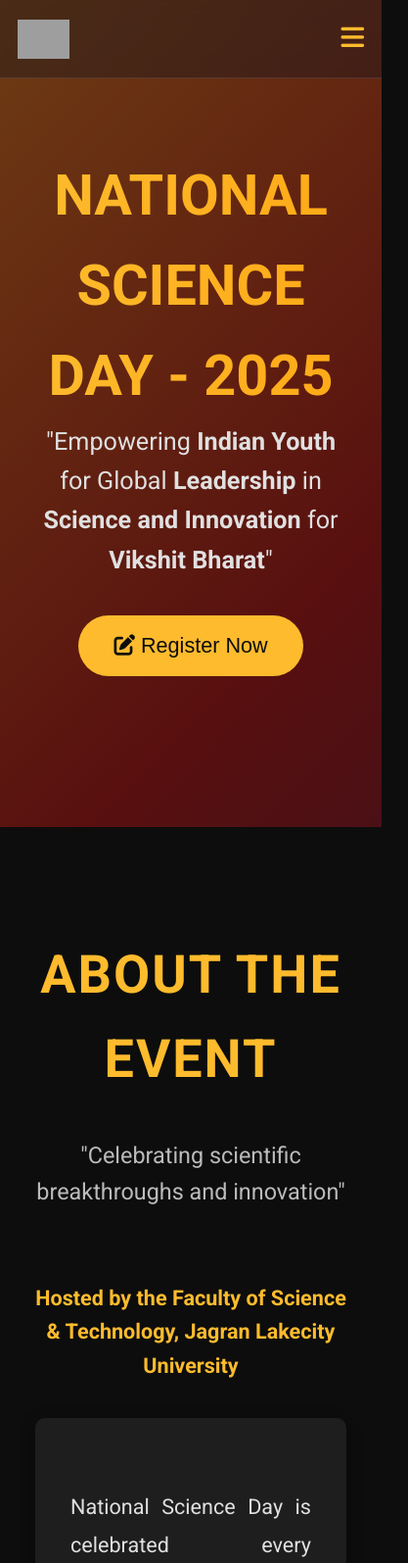
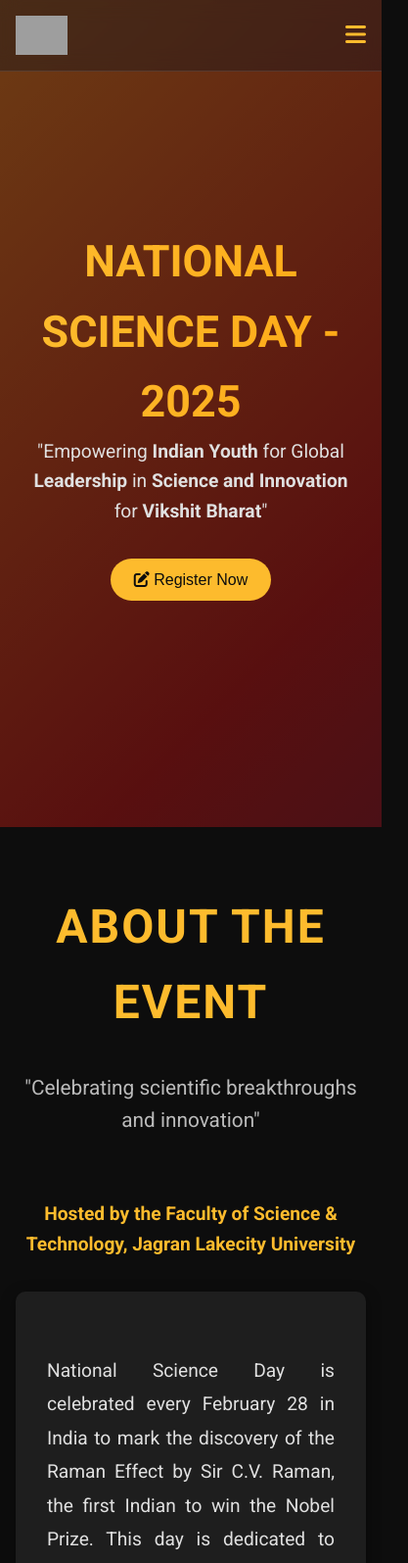
Before and after one commit to JLU-FAST-NSD/JLU-FAST-NSD-2025, a plain HTML site: page index.HTML in a window 390 px wide. Shown: the top 1595 px of the page at 98% size, 417 px wide, since content can reach past the window. Drawn offline with Linux system fonts and the light colour scheme; grey boxes are pictures that could not be loaded.

Commit message:
Update index.HTML

```diff
--- a/index.HTML
+++ b/index.HTML
@@ -122,21 +122,18 @@
       z-index: 2;
       animation: fadeIn 2s ease;
     }
-    /* --- Professional, Systematic Animated h1 --- */
+    /* Animated h1 */
     .hero-content h1 {
       position: relative;
-  font-size: 4rem; /* Adjust as needed */
+      font-size: 4rem; /* Desktop font size */
       text-transform: uppercase;
       background: linear-gradient(90deg, var(--primary-color), var(--secondary-color));
       background-size: 200% auto;
       -webkit-background-clip: text;
       -webkit-text-fill-color: transparent;
       opacity: 0; /* Start invisible */
-  /* Combined animations: entrance and continuous gradient shift */
       animation: textEntrance 1.5s ease-out forwards, gradientMove 5s linear infinite;
     }
-
-/* Entrance Animation: slide-in, slight scale, and fade-in */
     @keyframes textEntrance {
       0% {
         transform: translateX(-50px) scale(0.95);
@@ -147,22 +144,19 @@
         opacity: 1;
       }
     }
-
-/* Gradient Animation: subtle movement for a dynamic effect */
     @keyframes gradientMove {
       0% { background-position: 0% center; }
       100% { background-position: 200% center; }
     }
-
     .hero-content p {
-      font-size: 1.5rem; /* Increased from 1.5rem */
+      font-size: 1.5rem; /* Desktop font size */
       margin-bottom: 2rem;
     }
     .btn-primary {
       background: var(--primary-color);
       border: none;
       padding: 1rem 2rem;
-      font-size: 1.2rem; /* Slightly increased */
+      font-size: 1.2rem;
       color: var(--bg-dark);
       cursor: pointer;
       border-radius: 50px;
@@ -190,7 +184,7 @@
     }
     h2.section-title {
       text-align: center;
-      font-size: 3rem; /* Increased from 2.8rem */
+      font-size: 3rem;
       margin-bottom: 2rem;
       color: var(--primary-color);
       text-transform: uppercase;
@@ -198,11 +192,10 @@
     }
     .section-subtitle {
       text-align: center;
-      font-size: 1.3rem; /* Increased from 1.2rem */
+      font-size: 1.3rem;
       margin-bottom: 4rem;
       color: var(--text-muted);
     }
-    /* New department info style */
     .department-info {
       text-align: center;
       font-size: 1.2rem;
@@ -220,7 +213,7 @@
       box-shadow: 0 4px 15px rgba(0,0,0,0.4);
     }
     .introduction p {
-      font-size: 1.2rem; /* Increased from 1.1rem */
+      font-size: 1.2rem;
       margin-bottom: 1rem;
       text-align: justify;
       line-height: 1.8;
@@ -252,10 +245,10 @@
     }
     .card h3 {
       margin-bottom: 0.5rem;
-      font-size: 1.8rem; /* Increased from 1.6rem */
+      font-size: 1.8rem;
     }
     .card p {
-      font-size: 1.1rem; /* Increased from 1rem */
+      font-size: 1.1rem;
       color: #ccc;
     }
 
@@ -283,7 +276,7 @@
       margin-bottom: 1rem;
       text-align: justify;
       line-height: 1.8;
-      font-size: 1.2rem; /* Increased for better readability */
+      font-size: 1.2rem;
     }
 
     /* Contact Section */
@@ -303,7 +296,7 @@
       border: none;
       border-radius: 5px;
       outline: none;
-      font-size: 1.1rem; /* Slightly increased */
+      font-size: 1.1rem;
     }
     .contact input:focus, .contact textarea:focus {
       box-shadow: 0 0 5px var(--primary-color);
@@ -314,7 +307,7 @@
       border-radius: 5px;
       background: var(--primary-color);
       color: var(--bg-dark);
-      font-size: 1.1rem; /* Slightly increased */
+      font-size: 1.1rem;
       cursor: pointer;
       transition: background 0.3s ease;
     }
@@ -346,6 +339,10 @@
 
     /* Responsive adjustments for smaller screens */
     @media (max-width: 768px) {
+      /* Reduce the overall font-size for mobile */
+      html {
+        font-size: 16px;
+      }
       .logo span {
         font-size: 1.2rem;
         letter-spacing: 1px;
@@ -370,18 +367,29 @@
       nav a {
         padding: 1rem;
         border-top: 1px solid rgba(255,255,255,0.1);
+        /* Optionally reduce nav link font size on mobile */
+        font-size: 1rem;
       }
       .menu-toggle {
         display: block;
       }
       .hero-content h1 {
-        font-size: 3.2rem; /* Increased slightly for mobile */
+        font-size: 2.8rem; /* Reduced for mobile */
       }
       .hero-content p {
-        font-size: 1.4rem; /* Increased slightly for mobile */
+        font-size: 1.2rem; /* Reduced for mobile */
       }
       header .logo img {
         height: 40px;
+      }
+      /* Optionally adjust button padding and font size */
+      .btn-primary {
+        padding: 0.8rem 1.5rem;
+        font-size: 1rem;
+      }
+      /* Reduce section padding if needed */
+      section {
+        padding: 4rem 1rem;
       }
     }
 
@@ -424,7 +432,6 @@
   <section id="introduction" class="container">
     <h2 class="section-title">About the Event</h2>
     <p class="section-subtitle">"Celebrating scientific breakthroughs and innovation"</p>
-    <!-- New placement of the department name -->
     <p class="department-info">Hosted by the Faculty of Science &amp; Technology, Jagran Lakecity University</p>
     <div class="introduction">
       <p>
@@ -556,8 +563,6 @@
       observer.observe(section);
     });
 
-
-
     // Mobile Menu Toggle
     document.getElementById('mobile-menu').addEventListener('click', function() {
       document.getElementById('navbar').classList.toggle('show');
```
Lines whose indentation alone changed are shown as unchanged.
